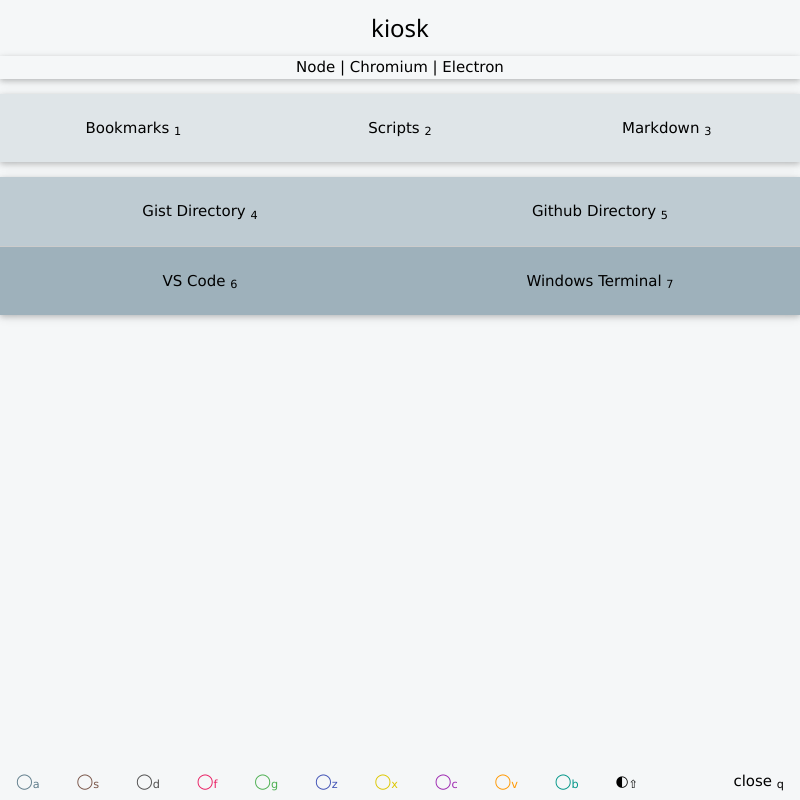
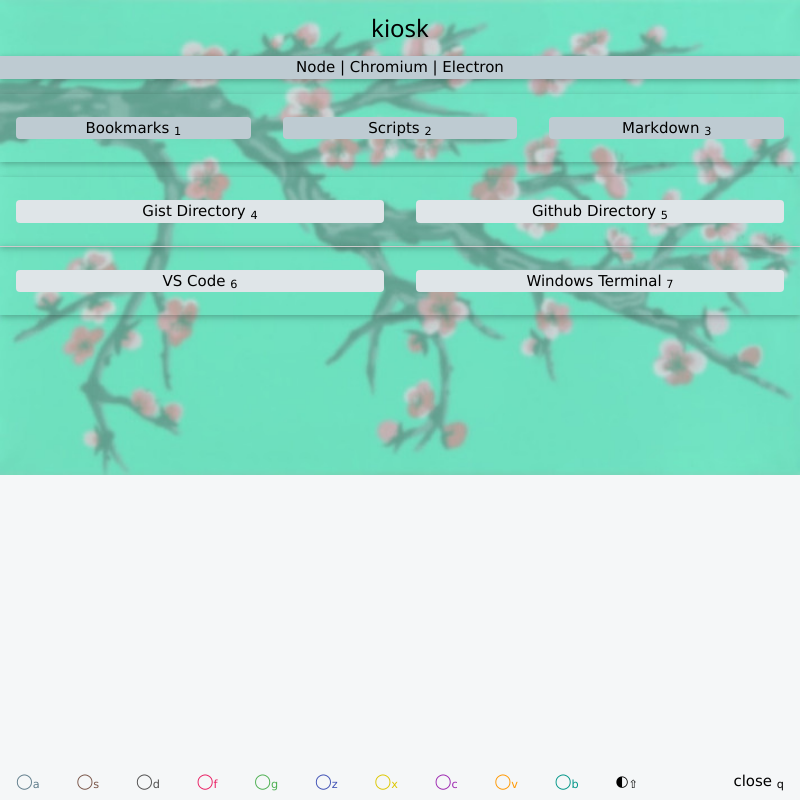
Before and after one commit to mezcel/bookmark-renderer, an Electron app: page view/index.html in a window 800 px wide. Drawn offline with Linux system fonts and the light colour scheme.

Commit message:
99-cents theme

```diff
--- a/main.js
+++ b/main.js
@@ -15,6 +15,8 @@
 
 // Global theme css variable
 var defaultCssTheme = "w3-theme-blue-grey.css";
+defaultCssTheme = "w3-theme-teal.css";
+
 var isDark = false;
 
 global.GlobalTheme = {
--- a/view/css/myStyle.css
+++ b/view/css/myStyle.css
@@ -1,6 +1,15 @@
 /*
     myStyles.css
 */
+
+
+/* wallpaper skin for just the index.html page */
+.ginsengSkin {
+	background: url("../img/ginseng-skin.jpg");
+	background-repeat: no-repeat;
+	background-size: auto;
+	background-size: 100%;
+}
 
 /* grid buttons */
 
--- a/view/index.html
+++ b/view/index.html
@@ -1,5 +1,10 @@
 <!DOCTYPE html>
 <html id="htmlIndex">
+	<!--
+		Theme: 	99-cent theme
+		About: 	themed cover page
+				this file should replace "bookmark-renderer.git\view\index.html"
+	-->
 
     <head>
         <meta charset="UTF-8">
@@ -13,40 +18,49 @@
         <link rel="stylesheet" href="css/w3.css">
         <link id="w3Theme" rel="stylesheet" href="css/w3-theme-blue-grey.css" isDark="false">
         <link rel="stylesheet" href="css/myStyle.css">
+		<style>
+			/* wallpaper skin for just the index.html page */
+			.ginsengSkin {
+				background: url("../img/ginseng-skin.jpg");
+				background-repeat: no-repeat;
+				background-size: auto;
+				background-size: 100%;
+			}
+		</style>
     </head>
 
-    <body class="w3-theme-l5">
+    <body class="w3-theme-l5 ginsengSkin">
         <h3 class="w3-center">kiosk</h3>
-        <div class="w3-card w3-center">
+        <div class="w3-card w3-center w3-theme-l3">
             Node
             <sub id="node-version"></sub> <sup id="platform-arch"></sup> | Chromium <sub id="chrome-version"></sub> | Electron <sub id="electron-version"></sub>
             <p></p>
         </div>
 
-        <div class="w3-row w3-card w3-theme-l4 w3-center">
-            <a id="btn1" class="w3-col s4 w3-btn w3-hover-theme" href="html/bookmarks.html">
-                <p>Bookmarks <sub>1</sub></p>
+        <div class="w3-row w3-card w3-center">
+            <a id="btn1" class="w3-col s4 w3-btn" href="html/bookmarks.html">
+                <p class="w3-hover-theme w3-theme-l3 w3-round">Bookmarks <sub>1</sub></p>
             </a>
 
-            <a id="btn2" class="w3-col s4 w3-btn w3-hover-theme" href="html/scripts.html">
-                <p>Scripts <sub>2</sub></p>
+            <a id="btn2" class="w3-col s4 w3-btn" href="html/scripts.html">
+                <p class="w3-hover-theme w3-theme-l3 w3-round">Scripts <sub>2</sub></p>
             </a>
 
-            <a id="btn3" class="w3-col s4 w3-btn w3-hover-theme" href="html/markdown.html" target="_blank">
-                <p>Markdown <sub>3</sub></p>
+            <a id="btn3" class="w3-col s4 w3-btn" href="html/markdown.html" target="_blank">
+                <p class="w3-hover-theme w3-theme-l3 w3-round">Markdown <sub>3</sub></p>
             </a>
         </div>
 
         <p></p>
 
-        <div class="w3-row w3-card w3-theme-l3 w3-center">
-            <a id="btn4" class="w3-col s6 w3-btn w3-hover-theme"><p>Gist Directory <sub>4</sub></p></a>
-            <a id="btn5" class="w3-col s6 w3-btn w3-hover-theme"><p>Github Directory <sub>5</sub></p></a>
+        <div class="w3-row w3-card w3-center">
+            <a id="btn4" class="w3-col s6 w3-btn"><p class="w3-hover-theme w3-theme-l4 w3-round">Gist Directory <sub>4</sub></p></a>
+            <a id="btn5" class="w3-col s6 w3-btn"><p class="w3-hover-theme w3-theme-l4 w3-round">Github Directory <sub>5</sub></p></a>
         </div>
 
-        <div class="w3-row w3-card w3-theme-l2 w3-border-top w3-center">
-            <a id="btn6" class="w3-col s6 w3-btn w3-hover-theme"><p>VS Code <sub>6</sub></p></a>
-            <a id="btn7" class="w3-col s6 w3-btn w3-hover-theme"><p>Windows Terminal <sub>7</sub></p></a>
+        <div class="w3-row w3-card w3-border-top w3-center">
+            <a id="btn6" class="w3-col s6 w3-btn"><p class="w3-hover-theme w3-theme-l4 w3-round">VS Code <sub>6</sub></p></a>
+            <a id="btn7" class="w3-col s6 w3-btn"><p class="w3-hover-theme w3-theme-l4 w3-round">Windows Terminal <sub>7</sub></p></a>
         </div>
 
         <div class="w3-display-bottomleft">
```
Also changed, not shown: README.md, view/img/ginseng-skin.jpg (added).
